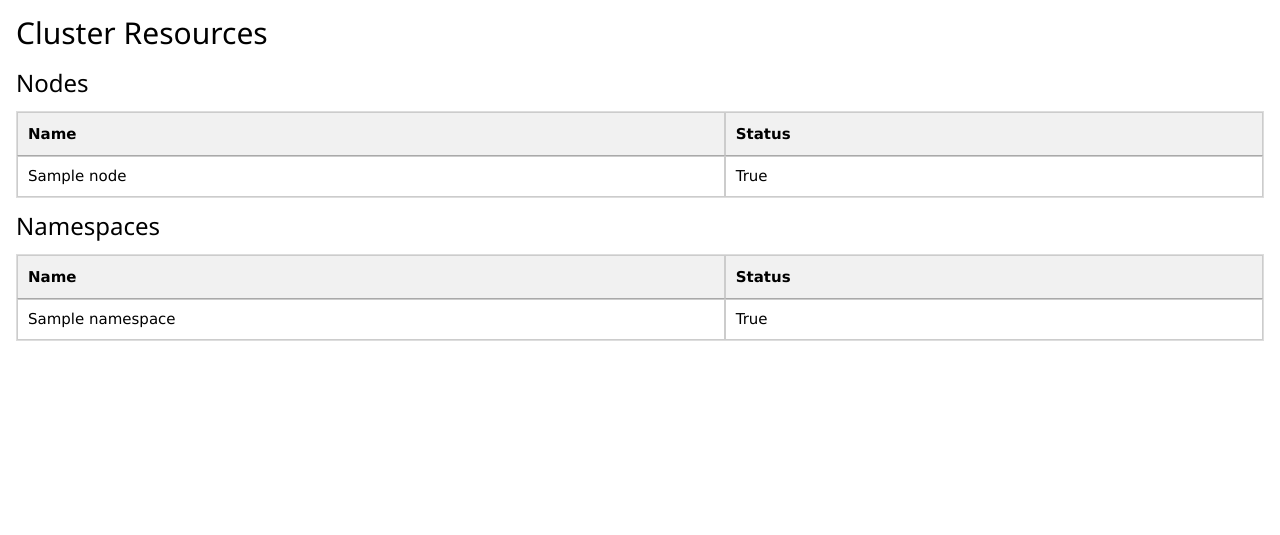
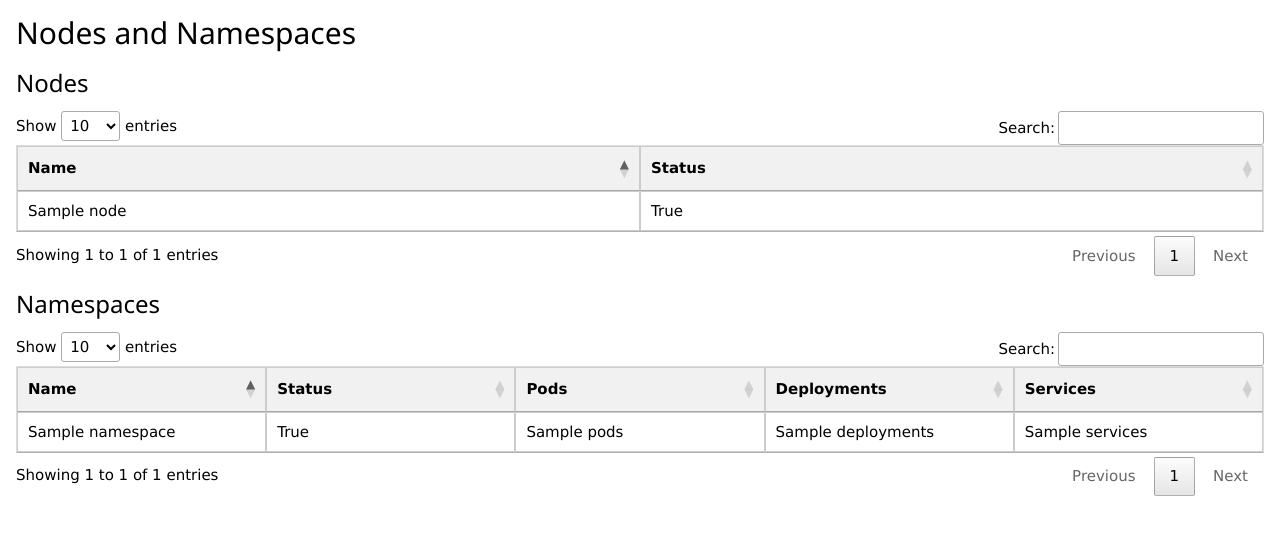
Before and after one commit to owhere/kubefun, a Flask app: template templates/kube.html in a window 1280 px wide. Shown: the part 113-648 px from the top of the page. Run offline with Flask 3, Linux system fonts and the light colour scheme; the template is opened without the code that fills it: most values are stand-ins (such as "Sample title", 1, 10 or a date in 2020); some libraries are stand-ins or nearby versions.

Commit message:
Update namespaces with counts

```diff
--- a/src/routes.py
+++ b/src/routes.py
@@ -1,6 +1,6 @@
 from flask import render_template, request
 from .k8s_client import get_nodes, get_pods, search_kubernetes_resources
-from .k8s_client import get_namespaces, get_cluster_info
+from .k8s_client import get_namespaces_with_counts, get_cluster_info
 from .k8s_client import get_storage_classes, get_persistent_volumes, get_persistent_volume_claims
 
 def init_routes(app):
@@ -14,8 +14,8 @@ def init_routes(app):
     @app.route('/kube')
     def kube():
         nodes = get_nodes()
-        namespaces = get_namespaces()
-        return render_template("kube.html", nodes=nodes, namespaces=namespaces)
+        namespaces = get_namespaces_with_counts()
+        return render_template('kube.html', nodes=nodes, namespaces=namespaces)
 
     @app.route('/pods')
     def pods():
--- a/static/style.css
+++ b/static/style.css
@@ -16,22 +16,6 @@ table.dataTable th, table.dataTable td {
     white-space: nowrap;    /* Keep text in a single line */
 }
 
-/* Set specific column widths */
-table.dataTable th:nth-child(1),
-table.dataTable td:nth-child(1) {
-    width: 40%; /* First column width */
-}
-
-table.dataTable th:nth-child(2),
-table.dataTable td:nth-child(2) {
-    width: 30%; /* Second column width */
-}
-
-table.dataTable th:nth-child(3),
-table.dataTable td:nth-child(3) {
-    width: 30%; /* Third column width */
-}
-
 table.dataTable th {
     background-color: #f1f1f1; /* Header styling */
     font-weight: bold;
--- a/templates/kube.html
+++ b/templates/kube.html
@@ -1,6 +1,6 @@
 {% extends "base.html" %}
 {% block content %}
-<h2>Cluster Resources</h2>
+<h2>Nodes and Namespaces</h2>
 
 <h3>Nodes</h3>
 <table id="nodesTable" class="dataTable">
@@ -26,6 +26,9 @@
         <tr>
             <th>Name</th>
             <th>Status</th>
+            <th>Pods</th>
+            <th>Deployments</th>
+            <th>Services</th>
         </tr>
     </thead>
     <tbody>
@@ -33,9 +36,25 @@
         <tr>
             <td>{{ namespace.name }}</td>
             <td>{{ namespace.status }}</td>
+            <td>{{ namespace.pods }}</td>
+            <td>{{ namespace.deployments }}</td>
+            <td>{{ namespace.services }}</td>
         </tr>
         {% endfor %}
     </tbody>
 </table>
 
+<!-- DataTables Initialization -->
+<script>
+    $(document).ready(function() {
+        $('#nodesTable').DataTable({
+            "autoWidth": false,
+            "responsive": true
+        });
+        $('#namespacesTable').DataTable({
+            "autoWidth": false,
+            "responsive": true
+        });
+    });
+</script>
 {% endblock %}
```
Also changed, not shown: src/k8s_client.py (+42 -16 lines).
